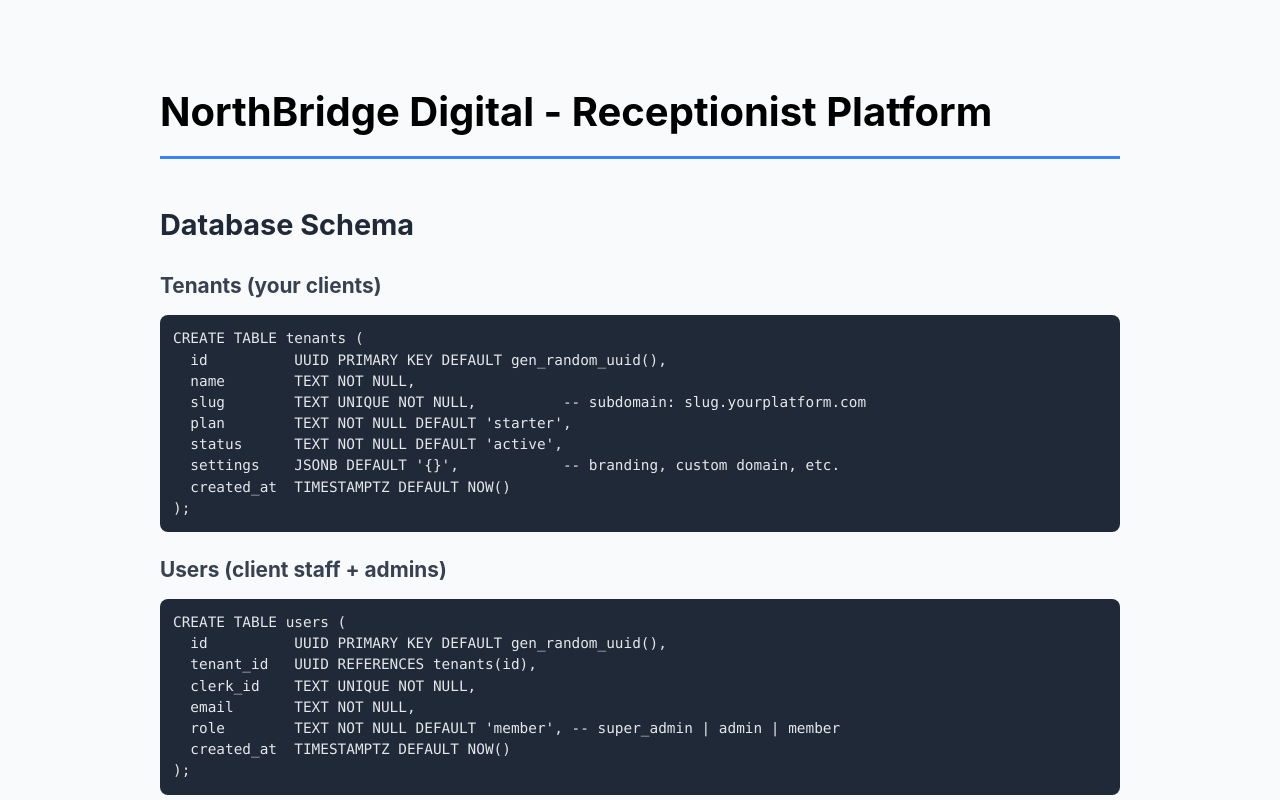
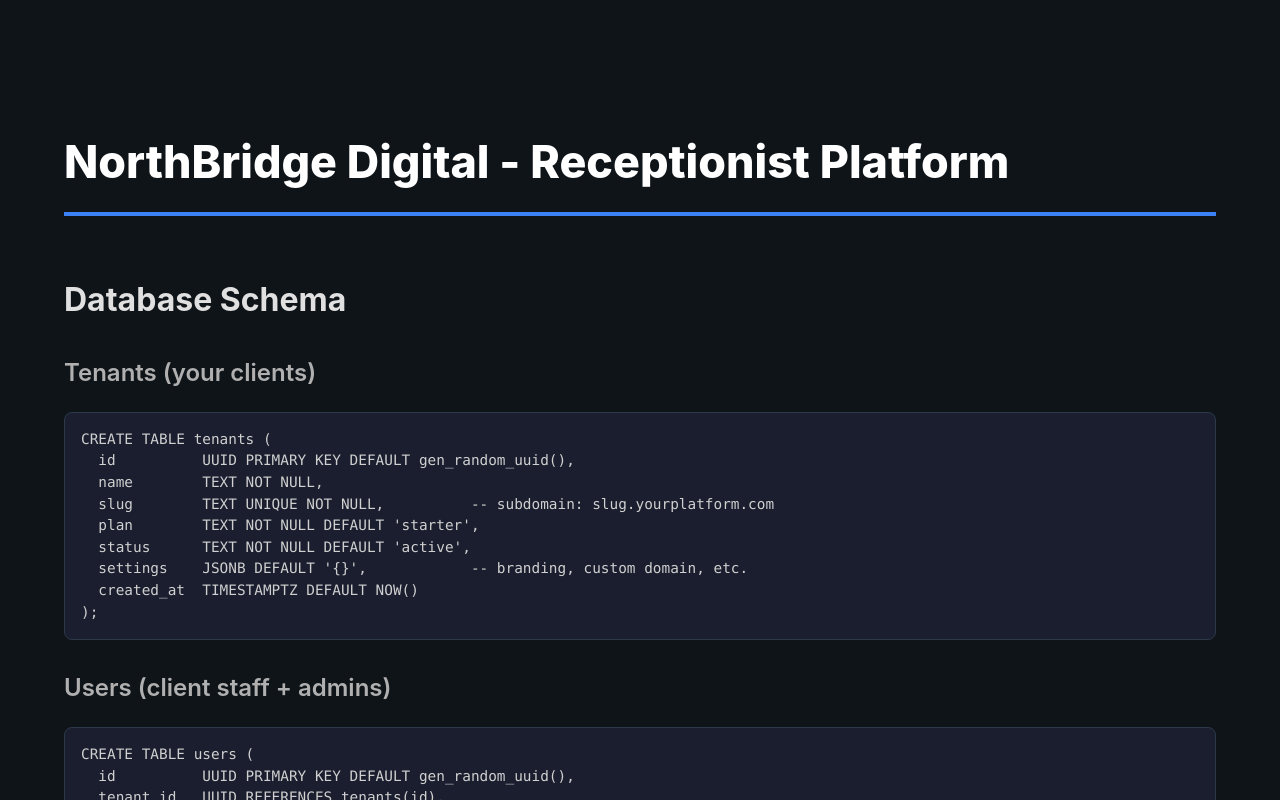
Before and after one commit to BasilwMotion/NorthBridgeDigital, a Next.js app: page / in a window 1280 px wide. Shown: the top 800 px of the page. Built offline with nearby package versions, Linux system fonts and the light colour scheme.

Commit message:
Update globals.css with proper dark theme styling

```diff
--- a/app/globals.css
+++ b/app/globals.css
@@ -6,113 +6,171 @@
 
 html {
   font-family: -apple-system, BlinkMacSystemFont, 'Segoe UI', Roboto, 'Helvetica Neue', Arial, sans-serif;
-  color: #333;
-  background: #f9fafb;
+  background: #0f1419;
+  color: #e0e0e0;
+  scroll-behavior: smooth;
 }
 
 body {
   line-height: 1.6;
-  color: #1f2937;
+  color: #e0e0e0;
+  background: #0f1419;
 }
 
 main {
-  max-width: 1000px;
+  max-width: 1200px;
   margin: 0 auto;
-  padding: 40px 20px;
+  padding: 60px 24px;
 }
 
+/* Headings */
 h1 {
-  font-size: 2.5em;
-  margin: 1em 0 0.5em 0;
-  color: #000;
-  border-bottom: 3px solid #3b82f6;
+  font-size: 2.8em;
+  margin: 1.5em 0 0.5em 0;
+  color: #ffffff;
+  border-bottom: 4px solid #3b82f6;
   padding-bottom: 0.3em;
+  font-weight: 800;
 }
 
 h2 {
-  font-size: 1.8em;
-  margin: 1.5em 0 0.5em 0;
-  color: #1f2937;
+  font-size: 2em;
+  margin: 1.8em 0 0.6em 0;
+  color: #e0e0e0;
+  font-weight: 700;
 }
 
 h3 {
-  font-size: 1.3em;
-  margin: 1em 0 0.5em 0;
-  color: #374151;
+  font-size: 1.5em;
+  margin: 1.2em 0 0.4em 0;
+  color: #b0b0b0;
+  font-weight: 600;
 }
 
+/* Paragraphs & Text */
 p {
-  margin: 0.8em 0;
+  margin: 1em 0;
+  line-height: 1.8;
+  color: #d0d0d0;
+}
+
+/* Inline Code */
+code {
+  background: #1a1e2e;
+  color: #88c0d0;
+  padding: 4px 8px;
+  border-radius: 4px;
+  font-family: 'Monaco', 'Menlo', 'Ubuntu Mono', 'Courier New', monospace;
+  font-size: 0.9em;
+  border: 1px solid #2a3a4a;
+}
+
+/* Code Blocks */
+pre {
+  background: #1a1e2e;
+  color: #d0d0d0;
+  padding: 16px;
+  border-radius: 8px;
+  overflow-x: auto;
+  margin: 1.5em 0;
+  line-height: 1.5;
+  border: 1px solid #2a3a4a;
+}
+
+pre code {
+  background: transparent;
+  color: inherit;
+  padding: 0;
+  border: none;
+  font-size: 0.9em;
+}
+
+/* Lists */
+ul, ol {
+  margin: 1em 0;
+  padding-left: 2.5em;
+  color: #d0d0d0;
+}
+
+li {
+  margin: 0.6em 0;
   line-height: 1.7;
 }
 
-code {
-  background: #f3f4f6;
-  padding: 2px 6px;
-  border-radius: 3px;
-  font-family: 'Monaco', 'Menlo', 'Ubuntu Mono', monospace;
-  font-size: 0.9em;
-}
-
-pre {
-  background: #1f2937;
-  color: #e5e7eb;
-  padding: 1em;
-  border-radius: 8px;
-  overflow-x: auto;
-  margin: 1em 0;
-  line-height: 1.4;
-}
-
-pre code {
-  background: none;
-  padding: 0;
-  color: inherit;
-}
-
-ul, ol {
-  margin: 0.8em 0;
-  padding-left: 2em;
-}
-
-li {
-  margin: 0.4em 0;
-}
-
+/* Tables */
 table {
   border-collapse: collapse;
   width: 100%;
-  margin: 1em 0;
-}
-
-th, td {
-  border: 1px solid #d1d5db;
-  padding: 0.8em;
-  text-align: left;
+  margin: 1.5em 0;
+  border: 1px solid #2a3a4a;
 }
 
 th {
-  background: #f3f4f6;
+  background: #1a1e2e;
+  color: #88c0d0;
+  padding: 12px;
+  text-align: left;
   font-weight: 600;
+  border: 1px solid #2a3a4a;
+}
+
+td {
+  padding: 12px;
+  border: 1px solid #2a3a4a;
+  color: #d0d0d0;
 }
 
 tr:nth-child(even) {
-  background: #f9fafb;
+  background: #0d1117;
 }
 
+tr:hover {
+  background: #161b22;
+}
+
+/* Links */
 a {
-  color: #3b82f6;
+  color: #58a6ff;
   text-decoration: none;
+  border-bottom: 1px dotted #58a6ff;
 }
 
 a:hover {
-  text-decoration: underline;
+  color: #79c0ff;
+  border-bottom-style: solid;
 }
 
+/* Blockquotes */
 blockquote {
   border-left: 4px solid #3b82f6;
   padding-left: 1em;
   margin: 1em 0;
-  color: #6b7280;
+  color: #a0a0a0;
   font-style: italic;
 }
+
+/* Horizontal Rules */
+hr {
+  border: none;
+  border-top: 2px solid #2a3a4a;
+  margin: 2em 0;
+}
+
+/* Scrollbar */
+::-webkit-scrollbar {
+  width: 10px;
+  height: 10px;
+}
+
+::-webkit-scrollbar-track {
+  background: #0f1419;
+}
+
+::-webkit-scrollbar-thumb {
+  background: #2a3a4a;
+  border-radius: 5px;
+}
+
+::-webkit-scrollbar-thumb:hover {
+  background: #3a4a5a;
+}
```
